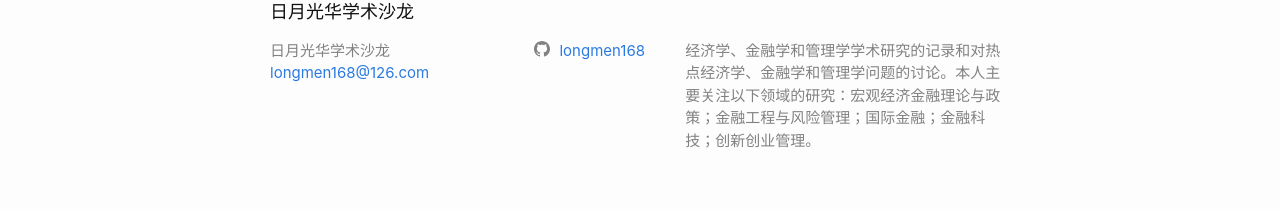
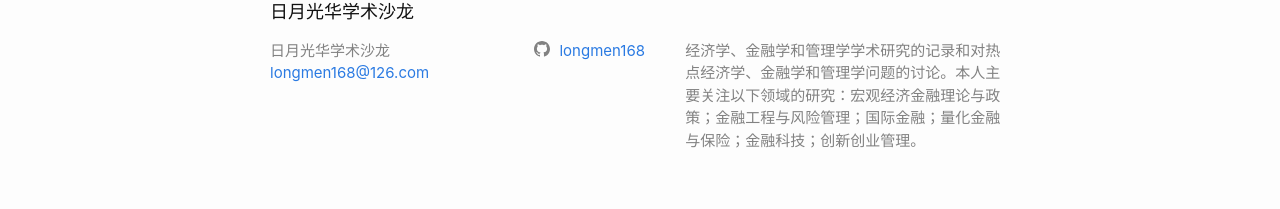
Before and after one commit to longmen168/longmen168.github.io, a Jekyll site: the page built from index.markdown, in a window 1280 px wide. Shown: the part 849-1058 px from the top of the page. Built offline with Jekyll 4.4.1, drawn with Linux system fonts in a browser that asks for light colours; comment, search, counter and statistics services are not loaded.

Commit message:
Update _config.yml

```diff
--- a/_config.yml
+++ b/_config.yml
@@ -21,7 +21,7 @@
 title: 日月光华学术沙龙
 email: longmen168@126.com
 description: >- # this means to ignore newlines until "baseurl:"
-  经济学、金融学和管理学学术研究的记录和对热点经济学、金融学和管理学问题的讨论。本人主要关注以下领域的研究：宏观经济金融理论与政策；金融工程与风险管理；国际金融；金融科技；创新创业管理。
+  经济学、金融学和管理学学术研究的记录和对热点经济学、金融学和管理学问题的讨论。本人主要关注以下领域的研究：宏观经济金融理论与政策；金融工程与风险管理；国际金融；量化金融与保险；金融科技；创新创业管理。
 baseurl: "" # the subpath of your site, e.g. /blog
 url: "" # the base hostname & protocol for your site, e.g. http://example.com
 github_username:  longmen168
```
